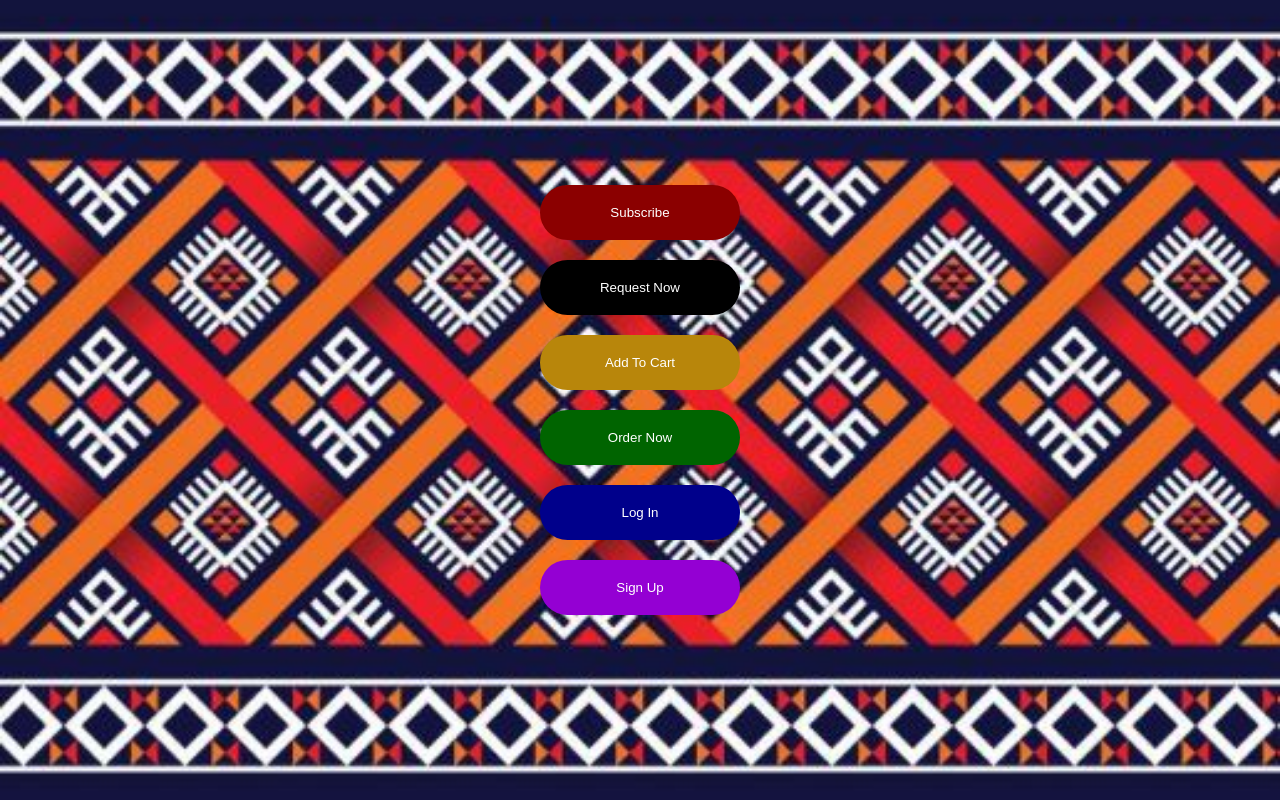
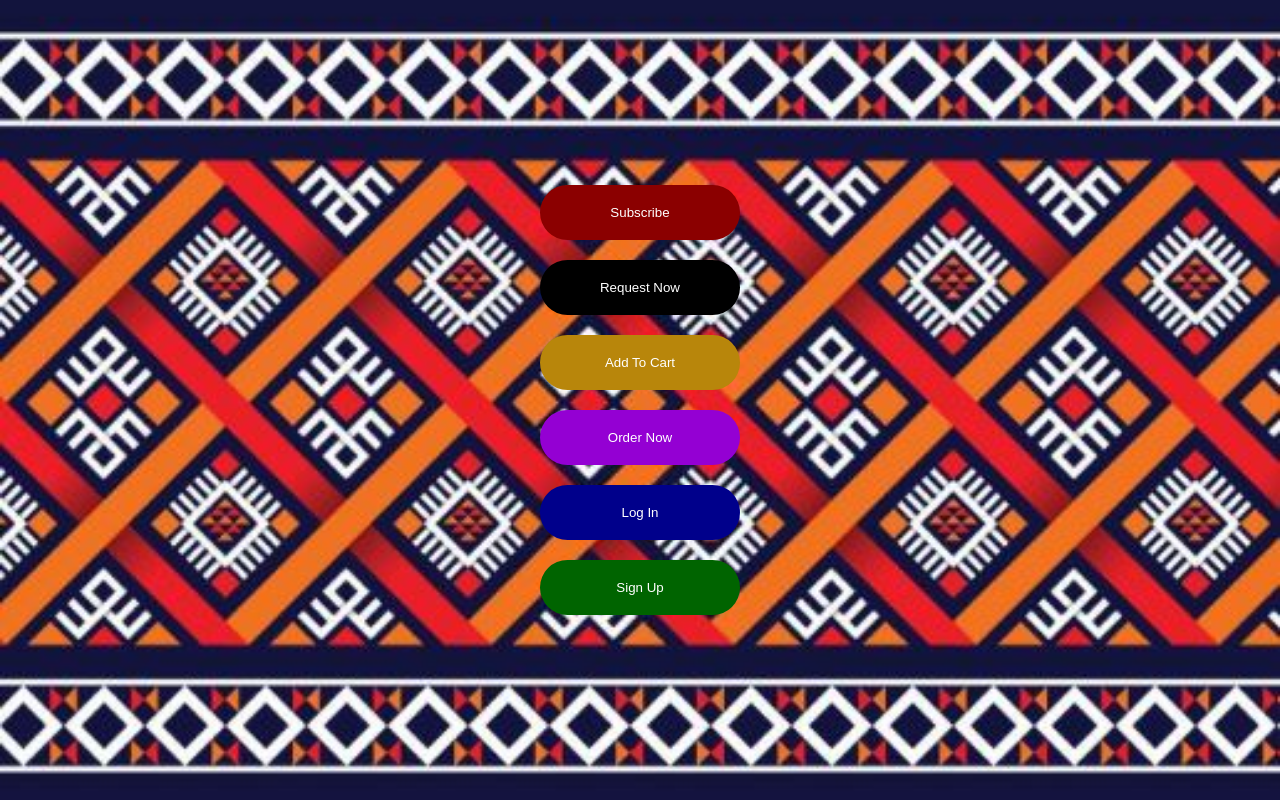
Before and after one commit to Peterson-Arkin-De-Leon/fgdgfdgg.html, a plain HTML site: page index.html in a window 1280 px wide. Drawn offline with Linux system fonts and the light colour scheme.

Commit message:
index.html

```diff
--- a/index.html
+++ b/index.html
@@ -59,9 +59,9 @@
   <button class="button subscribe-button" onclick="toggleButton(this)">Subscribe</button>
   <button class="button request-button" onclick="toggleButton(this)">Request Now</button>
   <button class="button order1-button" onclick="toggleButton(this)">Add To Cart</button>
-  <button class="button order2-button" onclick="toggleButton(this)">Order Now</button>
+  <button class="button signup-button" onclick="toggleButton(this)">Order Now</button>
   <button class="button login-button" onclick="toggleButton(this)">Log In</button>
-  <button class="button signup-button" onclick="toggleButton(this)">Sign Up</button>
+  <button class="button order2-button" onclick="toggleButton(this)">Sign Up</button>
 
   <script>
     function toggleButton(button) {
```
